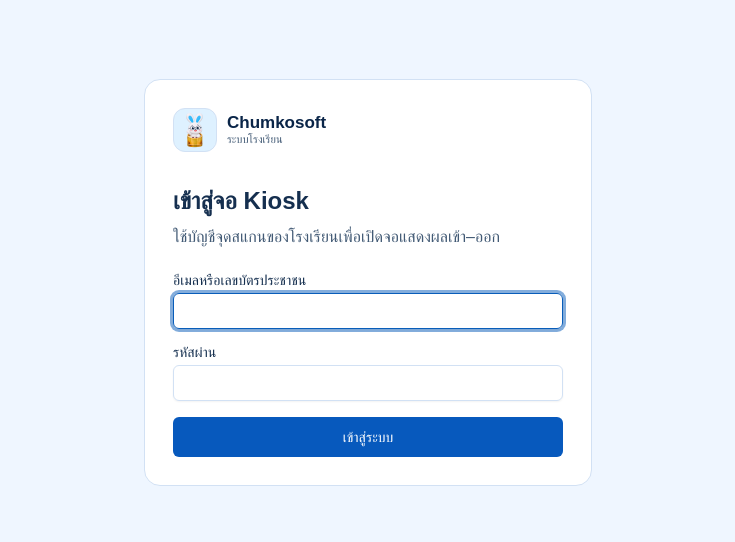
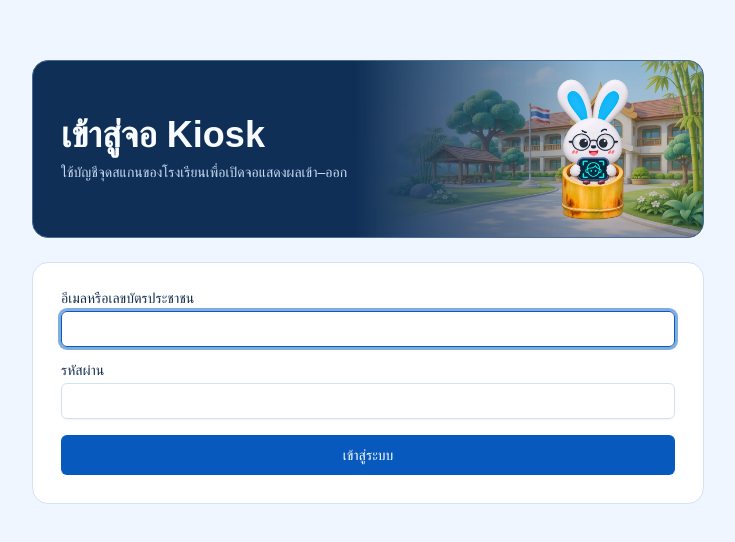
Before and after one commit to boatsensei0804/chumkosoft, a Next.js app: page /kiosk/login in a window 1280 px wide. Shown: the part 118-660 px from the top of the page, without its empty margins (272-1007 px from the left). Built offline with nearby package versions, Linux system fonts and the light colour scheme; no server answers; a web font is replaced by a local one.

Commit message:
Show mascot banners on shared page headers and kiosk login

```diff
--- a/app/kiosk/login/page.tsx
+++ b/app/kiosk/login/page.tsx
@@ -1,14 +1,13 @@
-import BrandMark from "@/features/dashboard/components/brand-mark";
+import PageHeader from "@/features/dashboard/components/page-header";
 import LoginForm from "@/features/auth/components/login-form";
 import { getDictionary } from "@/lib/i18n/server";
 
 export default async function DisplayLogin() {
   const t = (await getDictionary()).login;
   return <main className="grid min-h-dvh place-items-center bg-surface p-5">
-    <section className="w-full max-w-md rounded-2xl border border-line bg-card p-7">
-      <BrandMark /><h1 className="mt-7 text-2xl font-bold">เข้าสู่จอ Kiosk</h1>
-      <p className="mb-6 mt-2 text-muted">ใช้บัญชีจุดสแกนของโรงเรียนเพื่อเปิดจอแสดงผลเข้า–ออก</p>
-      <LoginForm t={t} display />
+    <section className="w-full max-w-2xl">
+      <PageHeader pose="scan" title="เข้าสู่จอ Kiosk" subtitle="ใช้บัญชีจุดสแกนของโรงเรียนเพื่อเปิดจอแสดงผลเข้า–ออก" />
+      <div className="rounded-2xl border border-line bg-card p-5 sm:p-7"><LoginForm t={t} display /></div>
     </section>
   </main>;
 }
--- a/features/dashboard/components/page-header.tsx
+++ b/features/dashboard/components/page-header.tsx
@@ -4,7 +4,7 @@ import Mascot, { type MascotPose } from "@/components/ui/mascot";
 import { cn } from "@/lib/utils";
 
 export default function PageHeader({
-  title, subtitle, actions, compact = false, pose = "welcome", featured = false,
+  title, subtitle, actions, compact = false, pose = "welcome", featured = true,
 }: {
   title: string;
   subtitle?: string;
```
